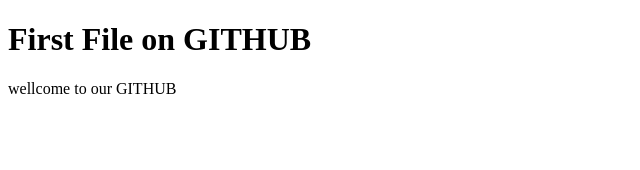
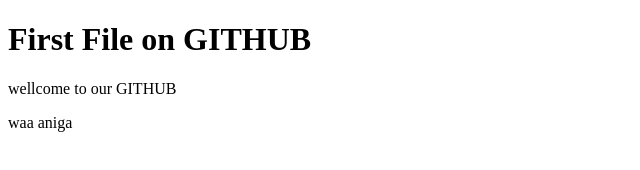
Before and after one commit to ENGAhmedDahir/testone, a plain HTML site: page index.html in a window 1280 px wide. Shown: the full height of the page, 0-640 px from the left. Drawn offline with Linux system fonts and the light colour scheme.

Commit message:
dee waa aniga

```diff
--- a/index.html
+++ b/index.html
@@ -8,5 +8,6 @@
 <body>
     <h1> First File on GITHUB</h1>
     <p> wellcome to our GITHUB</p>
+    <p>waa aniga</p>
 </body>
 </html>
```
